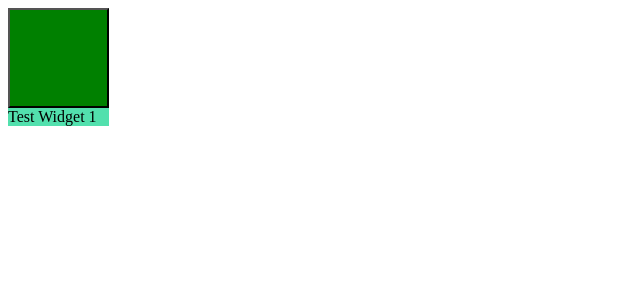
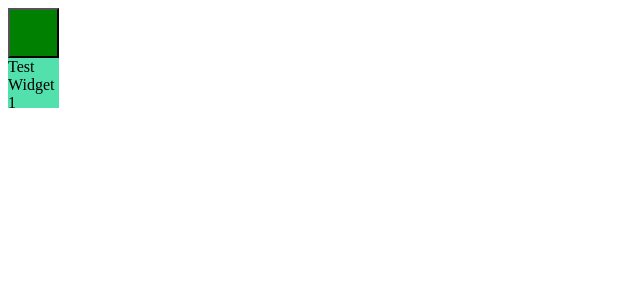
Before and after one commit to orkeilius/chill-camp, a React (Vite) app: page / in a window 1280 px wide. Shown: the top 300 px of the page, without its empty margins (0-640 px from the left). Built offline with nearby package versions, Linux system fonts and the light colour scheme.

Commit message:
feat(widget): add resize support

```diff
--- a/src/pages/MainPage.tsx
+++ b/src/pages/MainPage.tsx
@@ -1,4 +1,7 @@
 import "../css/MainPage.css";
+import "react-grid-layout/css/styles.css";
+import "react-resizable/css/styles.css";
+
 import ModService from "../services/modService";
 import {ReactGridLayout, useContainerWidth} from "react-grid-layout";
 import {EditModeProvider, useEditMode} from "../context/EditModeContext";
@@ -22,6 +25,7 @@ function PageContent() {
                     margin: [0, 0]
                 }}
                 dragConfig={{enabled: editMode}}
+                resizeConfig={{enabled: editMode}}
             >
                 {widgets.map((widget, i) => (
                     <div key={i} data-grid={{
@@ -29,8 +33,8 @@ function PageContent() {
                         minH: widget.minSize.height,
                         maxW: widget.maxSize.width,
                         maxH: widget.maxSize.height,
-                        w: 2,
-                        h: 2
+                        h: widget.minSize.height,
+                        w: widget.minSize.width,
                     }}>
                         <widget.content/>
                     </div>
```
